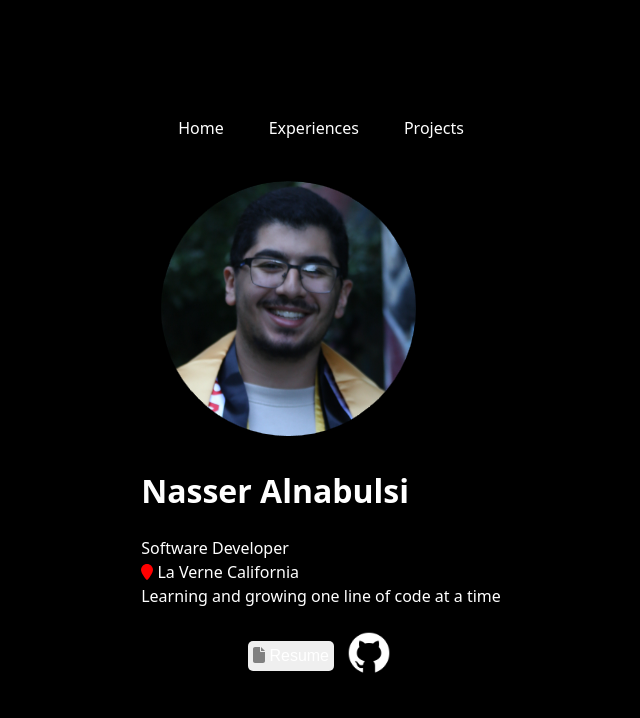
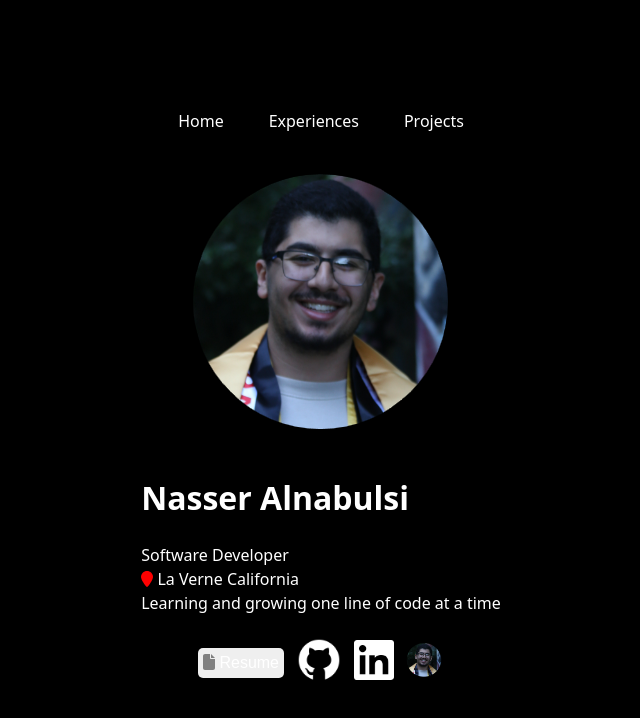
Before and after one commit to NasserA12433/naweb, a React (Vite) app: page / in a window 1280 px wide. Shown: the top 718 px of the page, without its empty margins (319-959 px from the left). Built offline with nearby package versions, Linux system fonts and the light colour scheme.

Commit message:
Added dope ass button removed mouse trails due to asthetic not matching

```diff
--- a/src/cssFiles/home.css
+++ b/src/cssFiles/home.css
@@ -9,6 +9,17 @@
   display: flex;
   justify-content: center;
   gap: 10px;
+  display: flex;
+  align-items: center;
+  justify-content: center;
+}
+.profile-photo{
+  gap:10px;
+  align-items: center;
+  justify-content: center;
+  margin-top: 20px;
+  display:flex;
+  justify-content: center;
 }
 
 .navbar {
@@ -84,11 +95,25 @@ p{
   transform: scale(1.2);
 }
 
-.button-container{
-  display: flex;
-  align-items: center;
-  justify-content: center;
+.linkedin-logo {
+  width: 40px;
+  height: auto;
+  transition: transform 0.3s ease-in-out;
 }
+
+.linkedin-logo:hover {
+  transform: scale(1.2);
+}
+.face-logo {
+  width: 40px;
+  height: auto;
+  transition: transform 0.3s ease-in-out;
+}
+
+.face-logo:hover {
+  transform: scale(100.2);
+}
+
 
 @keyframes fadeIn {
   from {
--- a/src/cssFiles/mousetrail.css
+++ /dev/null
@@ -1,28 +0,0 @@
-.trail-container {
-    position: fixed;
-    inset: 0;
-    pointer-events: none;
-    overflow: hidden;
-}
-
-.trail-dot {
-    position: absolute;
-    width: 12px;
-    height: 12px;
-    background-color: rgba(0, 162, 255, 0.8);
-    border-radius: 50%;
-    pointer-events: none;
-    transition: transform 0.2s ease-out, opacity 0.2s ease-out;
-    filter: blur(2px);
-}
-
-/* Example: Add to buttons or elements you want to disable the trail on */
-.no-trail {
-    position: relative;
-    z-index: 10;
-    background-color: red;
-    padding: 10px 20px;
-    border: none;
-    color: white;
-    cursor: pointer;
-}
--- a/src/home.tsx
+++ b/src/home.tsx
@@ -11,8 +11,10 @@ function Home() {
 						animate={{ opacity: 1 }}
 						transition={{ duration: 1 }}
 				>
+		<div className="profile-photo">
+			<img src="src\assets\Profile.png"/>
+		</div>
 		<div className="home-container">
-			<img src="src\assets\Profile.png"/>
 			<h1>
 				Nasser Alnabulsi
 			</h1>
@@ -41,6 +43,20 @@ function Home() {
 
 						<img src="src\assets\ghl2.png" className="github-logo"/>
 					</a>
+					<a
+						href="https://www.linkedin.com/in/nasser-alnabulsi/"
+						target="_blank"
+						rel="noopener noreferrer">
+
+						<img src="src\assets\linkedin.png" className="linkedin-logo"/>
+					</a>
+					<a
+						href="https://www.reddit.com/r/Invincible/comments/nmcxaq/i_couldnt_find_the_original_image_online_anywhere/"
+						target="_blank"
+						rel="noopener noreferrer">
+
+						<img src="src\assets\Profile.png" className="face-logo"/>
+					</a>
 			</div>
 
 		</div>
--- a/src/main.tsx
+++ b/src/main.tsx
@@ -1,12 +1,10 @@
 import { StrictMode } from 'react';
 import { createRoot } from 'react-dom/client';
 import './cssFiles/index.css';
-import MouseTrail from './mousetrail.js';
 import Navbar from './navbar.tsx';
 
 createRoot(document.getElementById('root')!).render(
   <StrictMode>
     <Navbar />
-    <MouseTrail/>
   </StrictMode>,
 )
--- a/src/mousetrail.tsx
+++ /dev/null
@@ -1,60 +0,0 @@
-import { useEffect, useState } from "react";
-import "./cssFiles/MouseTrail.css"; // Import styles
-
-const FADE_DURATION = 1000; // Time (ms) before a dot fully disappears
-
-interface TrailDot {
-    x: number;
-    y: number;
-    timestamp: number;
-}
-
-const MouseTrail: React.FC = () => {
-    const [trail, setTrail] = useState<TrailDot[]>([]);
-
-    useEffect(() => {
-        const handleMouseMove = (e: MouseEvent) => {
-            const { clientX, clientY } = e;
-            const now = Date.now();
-
-            setTrail((prevTrail) => [...prevTrail, { x: clientX, y: clientY, timestamp: now }]);
-        };
-
-        window.addEventListener("mousemove", handleMouseMove);
-        return () => window.removeEventListener("mousemove", handleMouseMove);
-    }, []);
-
-    // Remove old dots automatically
-    useEffect(() => {
-        const interval = setInterval(() => {
-            const now = Date.now();
-            setTrail((prevTrail) => prevTrail.filter(dot => now - dot.timestamp < FADE_DURATION));
-        }, 50); // Check every 50ms
-
-        return () => clearInterval(interval);
-    }, []);
-
-    return (
-        <div className="trail-container">
-            {trail.map((dot, index) => {
-                const age = Date.now() - dot.timestamp;
-                const opacity = 1 - age / FADE_DURATION; // Fade out over time
-
-                return (
-                    <span
-                        key={index}
-                        className="trail-dot"
-                        style={{
-                            left: dot.x,
-                            top: dot.y,
-                            opacity,
-                            transform: `scale(${opacity})`, // Shrink as it fades
-                        }}
-                    />
-                );
-            })}
-        </div>
-    );
-};
-
-export default MouseTrail;
```
Also changed, not shown: src/assets/linkedin.png (added).
